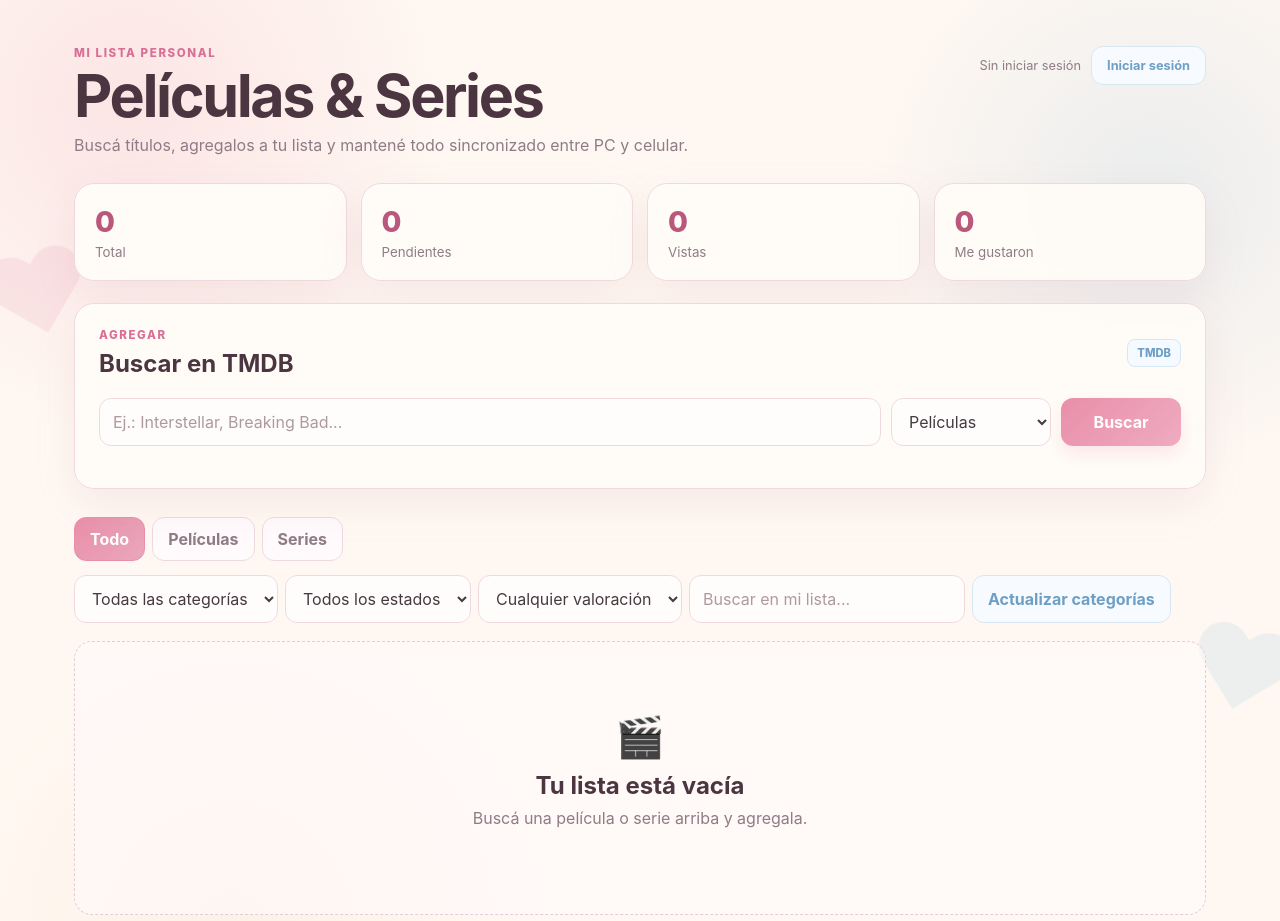
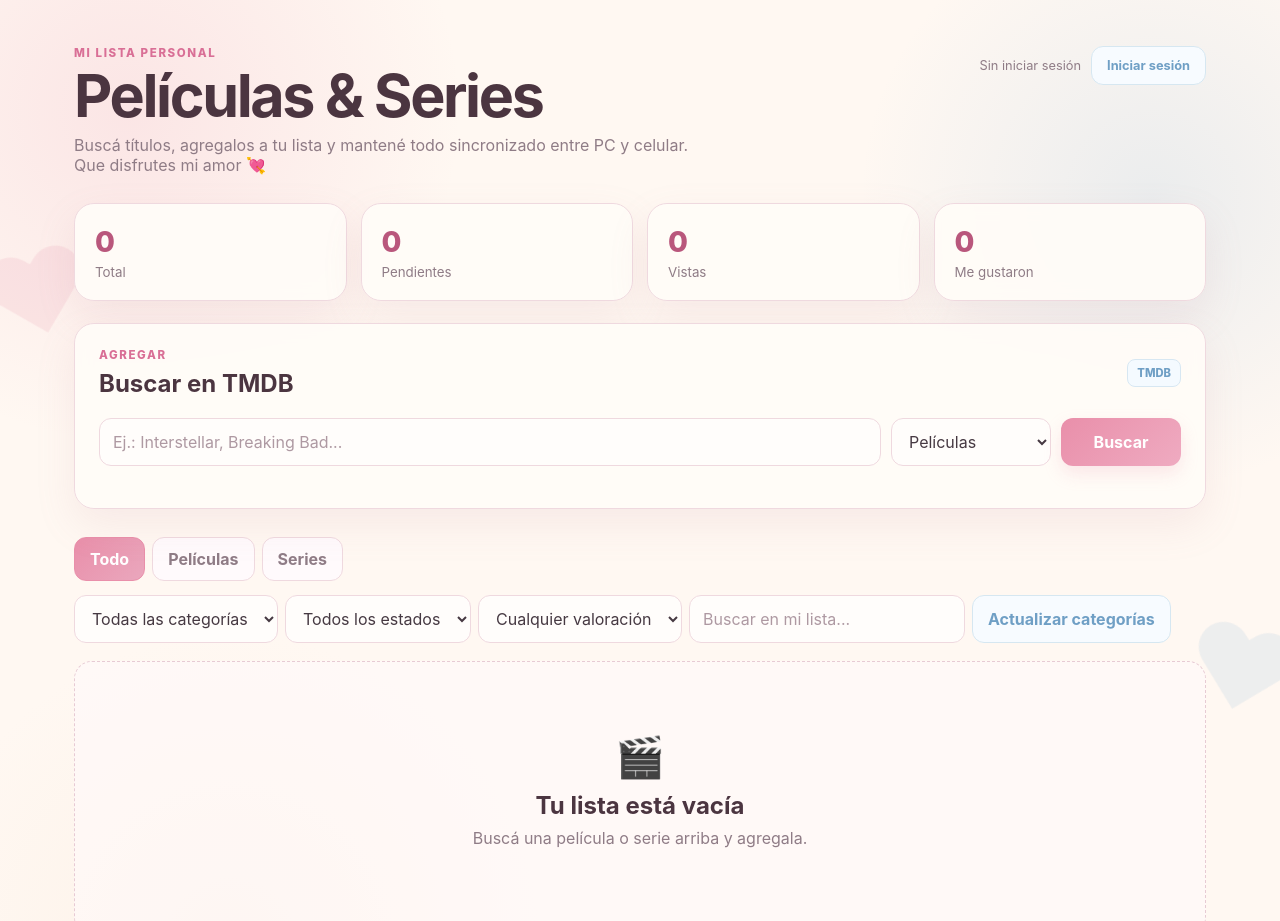
Before and after one commit to AlainArce/SeriesPeliculas, a plain HTML site: page index.html in a window 1280 px wide. Shown: the top 921 px of the page. Drawn offline with Linux system fonts and the light colour scheme; a script that the page names is missing.

Commit message:
Update subtitle with additional message
Added a personal touch to the subtitle.

```diff
--- a/index.html
+++ b/index.html
@@ -25,7 +25,7 @@
     </h1>
 
     <p class="subtitle">
-      Buscá títulos, agregalos a tu lista y mantené todo sincronizado entre PC y celular.
+      Buscá títulos, agregalos a tu lista y mantené todo sincronizado entre PC y celular. <br> Que disfrutes mi amor 💘
     </p>
 
   </div>
```
